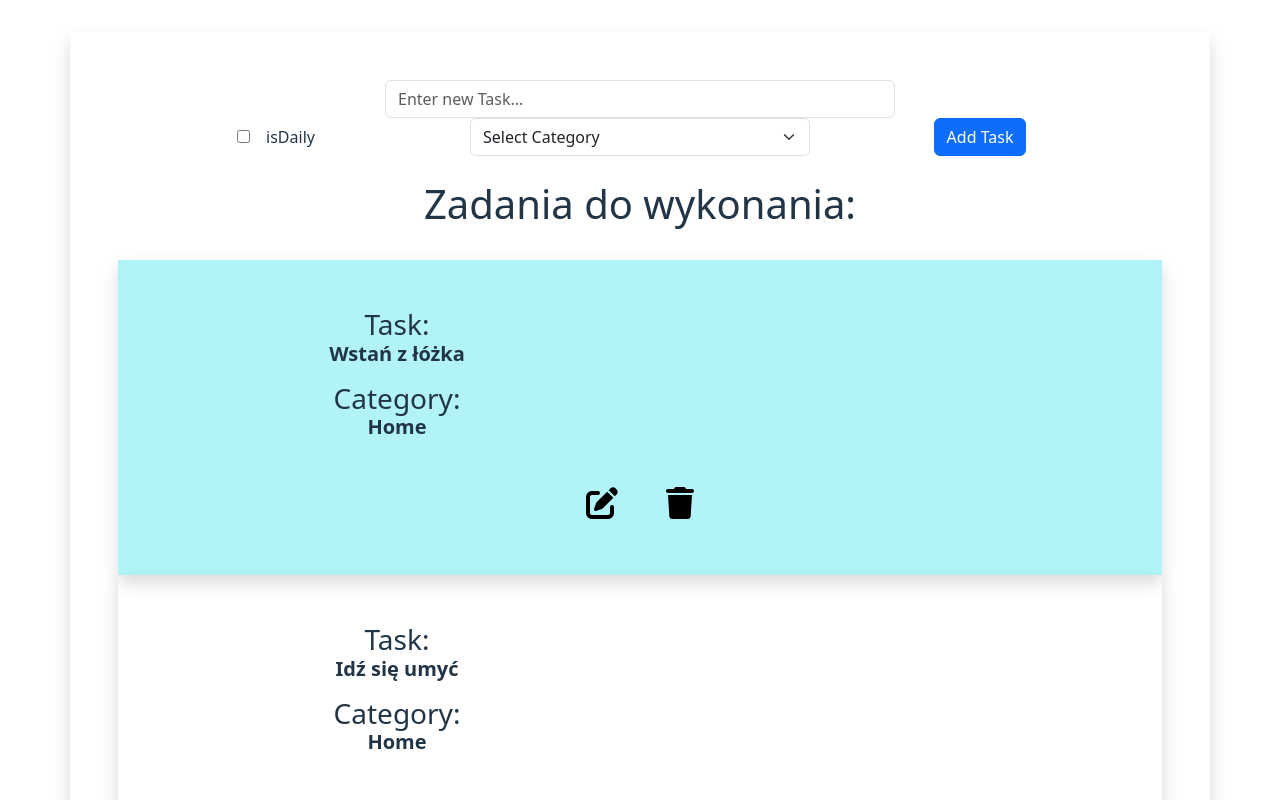
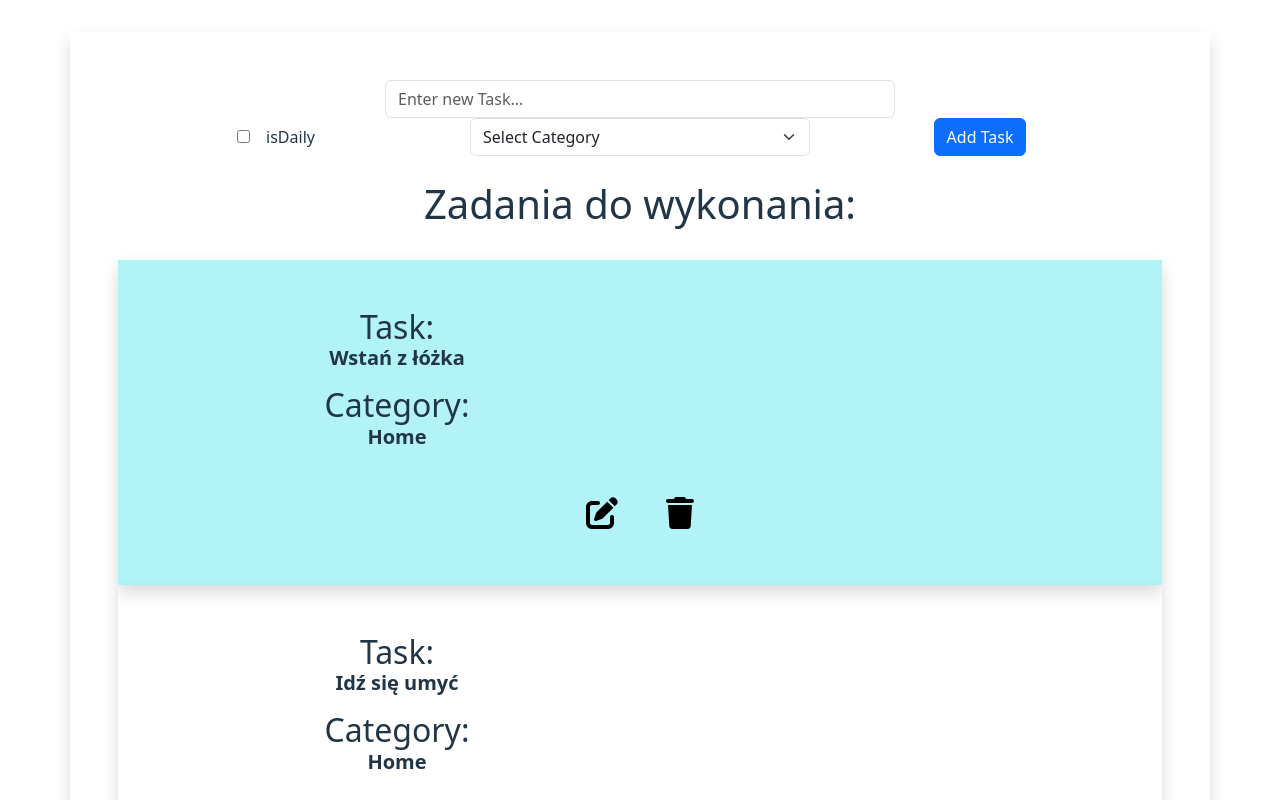
Before and after one commit to JakubSwiatlochgit/JakubSwiatlochgit.github.io, a React (Vite) app: page / in a window 1280 px wide. Shown: the top 800 px of the page. Built offline with nearby package versions, Linux system fonts and the light colour scheme.

Commit message:
Props Validation

```diff
--- a/src/Components/Todo.jsx
+++ b/src/Components/Todo.jsx
@@ -1,7 +1,7 @@
 import {useState} from "react";
 import { FontAwesomeIcon } from "@fortawesome/react-fontawesome";
 import { faPenToSquare, faTrash } from "@fortawesome/free-solid-svg-icons";
-
+import PropTypes from 'prop-types';
 const Todo = ({ task, toggleComplete, removeTodo, handleEdit }) => {
 
   const [showEdit, setShowEdit] = useState(false)
@@ -23,16 +23,16 @@ const Todo = ({ task, toggleComplete, removeTodo, handleEdit }) => {
   return (
     <div className={containerClass}>
       <div className="row">
-        <div className="col-12 col-md-6 text-center">
+        <div className="col-12 col-md-6 text-center text-break">
           <h3
             onClick={() => toggleComplete(task.id, task.completed)}
             className={`${checkLogic}`}
           >
-            <p className="mb-0">Task:</p>
+            <h2 className="mb-0">Task:</h2>
 
             <p className="lead fw-bold">{task.desc}</p>
 
-            <p className="mt-2 mb-0">Category:</p>
+            <h2 className="mt-2 mb-0">Category:</h2>
 
             <p className="lead fw-bold">{task.category}</p>
           </h3>
@@ -80,4 +80,17 @@ const Todo = ({ task, toggleComplete, removeTodo, handleEdit }) => {
   );
 };
 
+Todo.propTypes = {
+  task: PropTypes.shape({
+    id: PropTypes.string.isRequired,
+    desc: PropTypes.string.isRequired,
+    completed: PropTypes.bool.isRequired,
+    isDaily: PropTypes.bool.isRequired,
+    category: PropTypes.string.isRequired,
+  }).isRequired,
+  toggleComplete: PropTypes.func.isRequired,
+  removeTodo: PropTypes.func.isRequired,
+  handleEdit: PropTypes.func.isRequired,
+};
+
 export default Todo;
--- a/src/Components/TodoWrapper.jsx
+++ b/src/Components/TodoWrapper.jsx
@@ -6,7 +6,6 @@ import { v4 as uuidv4 } from 'uuid'
 
 const TodoWrapper = () => {
   const [todos, setTodos] = useState([])
-  const [daily, setDaily] = useState([])
 
   useEffect(() => {
     const initialTasks = [
--- a/src/index.css
+++ b/src/index.css
@@ -23,7 +23,6 @@ body{
   text-decoration: line-through;
   text-decoration-color: hsl(0, 48%, 35%);
   text-decoration-thickness: 4px;
-  background-color: hsl(120, 76%, 69%);
 }
 
 .todo.container.isDaily{
```
Also changed, not shown: src/Components/TodoForm.jsx (+5 -2 lines).
